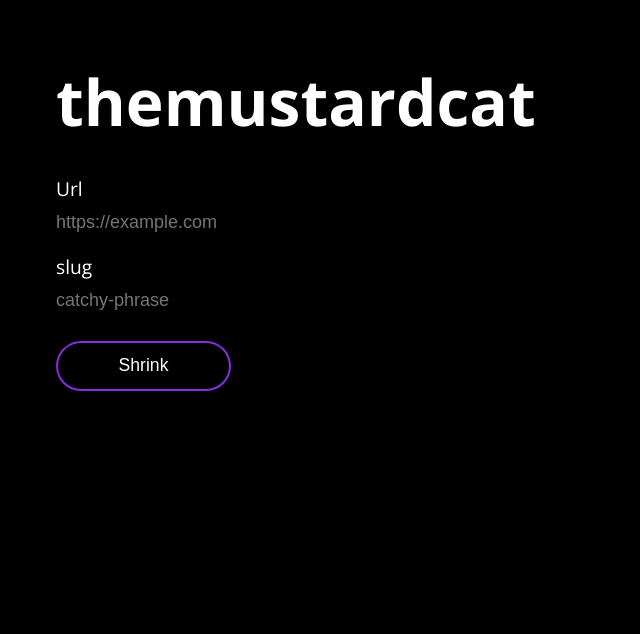
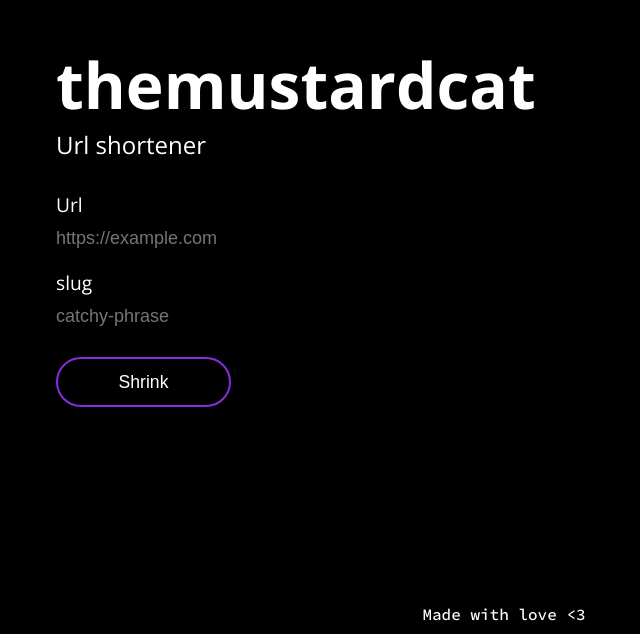
Before and after one commit to girishsavlesha/urlshortner, a website: page public/index.html in a window 1280 px wide. Shown: the part 166-800 px from the top of the page, without its empty margins (136-776 px from the left). Drawn offline with nearby package versions, Linux system fonts and the light colour scheme.

Commit message:
css chaanges

```diff
--- a/public/index.html
+++ b/public/index.html
@@ -7,6 +7,7 @@
     <link rel="stylesheet" href="style.css">
     <link rel="preconnect" href="https://fonts.gstatic.com">
     <link href="https://fonts.googleapis.com/css2?family=Open+Sans:wght@400;700&display=swap" rel="stylesheet">
+<link href="https://fonts.googleapis.com/css2?family=Source+Code+Pro:wght@500&display=swap" rel="stylesheet">
 
 </head>
 <body>
@@ -14,6 +15,7 @@
      <div class="content-wrapper">
         <div class="title">
             <h1>themustardcat</h1>
+            <p class="desc">Url shortener</p>
         </div>
         <form @submit.prevent="createUrl()">
             <div class="label-wrap">
@@ -50,7 +52,12 @@
             <p class="created">Your short url is: <a :href="created">{{created}}</a></p>
           </div>
      </div>
+
     </main>
+
+    <footer>
+        <p>Made with love &lt3</p>
+    </footer>
     <script src='https://cdn.jsdelivr.net/npm/vue@2'></script>
     <script src='main.js'></script>
 </body>
--- a/public/style.css
+++ b/public/style.css
@@ -17,6 +17,7 @@ main a{color :#fff;text-decoration: none;}
     color: #fff;
     width: 70vw;
 }
+.desc{font-size: 1.5rem;}
 form{
     margin:20px 0;
     font-size: 1.2rem;
@@ -49,6 +50,8 @@ button.btnShrink.done{display: flex;justify-content: center;align-items: center;
 
 svg .circle1{stroke: #892cdc;stroke-width: 3px;r: 24px;cx: 25px;cy: 25px;width: 100%;height: 100%;stroke-dasharray: 157px;transform: rotate(-90deg);transform-origin: 50% 50%;animation: animLoading 2500ms cubic-bezier(0.6, 0, 0, 1) ;}
 
+footer{text-align: center;position: fixed;bottom: 10px;width: 100%;}
+footer p{font-family: 'Source Code Pro', monospace;color: #fff;}
 @keyframes anim2{
     40%{
         border-radius: 35px;
```
